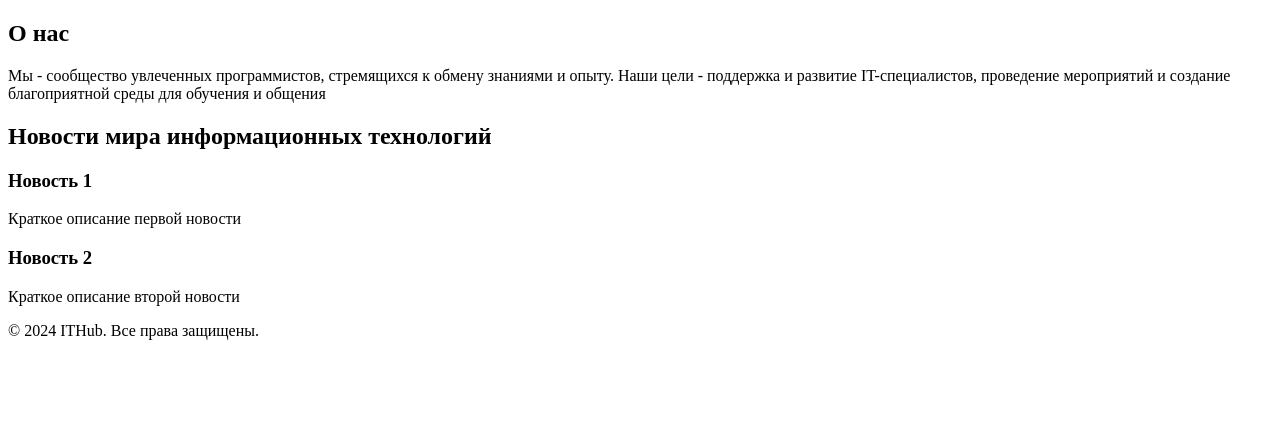
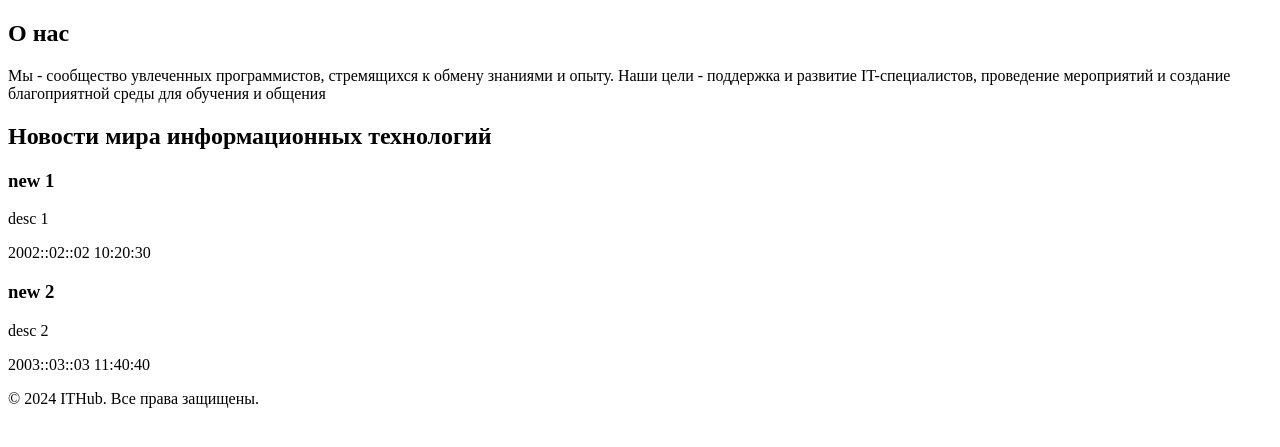
Before and after one commit to UltraMegaSuperNagibator1488/ITHub2, a Django app: page / in a window 1280 px wide. Shown: the part 98-545 px from the top of the page. Run offline with Django 5.2, Linux system fonts and the light colour scheme.

Commit message:
TemplateTagsAndFilters

```diff
--- a/main_app/templates/index.html
+++ b/main_app/templates/index.html
@@ -18,15 +18,15 @@
 
     <section id="news">
         <h2>Новости мира информационных технологий</h2>
-        <article>
-            <h3>Новость 1</h3>
-            <p>Краткое описание первой новости</p>
-        </article>
-
-        <article>
-            <h3>Новость 2</h3>
-            <p>Краткое описание второй новости</p>
-        </article>
+        {% for el in news %}
+            {% if el.is_checked %}
+                <article>
+                    <h3>{{ el.title }}</h3>
+                    <p>{{ el.desc }}</p>
+                    <p>{{ el.upload_time }}</p>
+                </article>
+            {% endif %}
+        {% endfor %}
     </section>
 
     <footer>
--- a/main_app/views.py
+++ b/main_app/views.py
@@ -1,8 +1,56 @@
 from django.shortcuts import render
 
 
+class DateTime:
+    year: str
+    month: str
+    day: str
+    hour: str
+    minute: str
+    second: str
+
+    def __init__(self, year, month, day, hour, minute, second):
+        self.year = year
+        self.month = month
+        self.day = day
+        self.hour = hour
+        self.minute = minute
+        self.second = second
+
+    def __str__(self):
+        return f'{self.year}::{self.month}::{self.day} {self.hour}:{self.minute}:{self.second}'
+
+
+class News:
+    id: int
+    title: str
+    desc: str
+    upload_time: DateTime
+    is_checked: bool
+
+    def __init__(self, id, title, desc, upload_time, is_checked):
+        self.id = id
+        self.title = title
+        self.desc = desc
+        self.upload_time = upload_time
+        self.is_checked = is_checked
+
+
+t1 = DateTime('2002', '02', '02', '10', '20', '30')
+t2 = DateTime('2003', '03', '03', '11', '40', '40')
+t3 = DateTime('2004', '04', '04', '12', '50', '50')
+
+n1 = News(1, 'new 1', 'desc 1', t1, True)
+n2 = News(2, 'new 2', 'desc 2', t2, True)
+n3 = News(3, 'new 3', 'desc 3', t3, False)
+
+data = {
+    'news': [n1, n2, n3],
+}
+
+
 def index(request):
-    return render(request, 'index.html')
+    return render(request, 'index.html', context=data)
 
 
 def edu(request):
```
